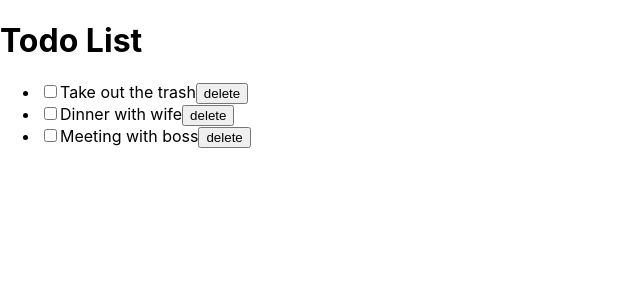
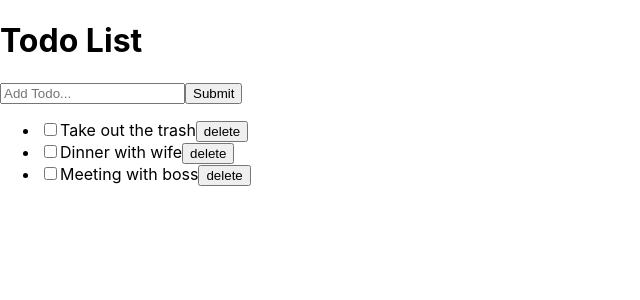
Before and after one commit to barakadanny/ToDo-App-Reactjs, a React (Create React App) app: page / in a window 1280 px wide. Shown: the top 300 px of the page, without its empty margins (0-640 px from the left). Built offline with nearby package versions, Linux system fonts and the light colour scheme.

Commit message:
Display Added todo to Dom

```diff
--- a/src/components/InputTodo.js
+++ b/src/components/InputTodo.js
@@ -1,12 +1,39 @@
 import React, { Component } from 'react';
 
-function InputTodo() {
-  return (
-    <form>
-      <input type='text' placeholder='Add Todo...' />
-      <button>Submit</button>
-    </form>
-  );
+class InputTodo extends Component {
+  state = {
+    title: '',
+  };
+
+  onChange = (e) => {
+    this.setState({
+      [e.target.name]: e.target.value,
+    });
+  };
+
+  handleSubmit = (e) => {
+    e.preventDefault();
+    console.log(this.state.title);
+    this.props.addTodoProps(this.state.title);
+    this.setState({
+      title: '',
+    });
+  };
+
+  render() {
+    return (
+      <form onSubmit={this.handleSubmit}>
+        <input
+          type='text'
+          placeholder='Add Todo...'
+          value={this.state.title}
+          name='title'
+          onChange={this.onChange}
+        />
+        <button>Submit</button>
+      </form>
+    );
+  }
 }
 
 export default InputTodo;
--- a/src/components/TodoContainer.js
+++ b/src/components/TodoContainer.js
@@ -1,6 +1,7 @@
 import React from 'react';
 import TodoList from './TodoList';
 import Header from './Header';
+import InputTodo from './InputTodo';
 
 class TodoContainer extends React.Component {
   state = {
@@ -48,14 +49,28 @@
       ],
     });
   };
+
+  addTodoItem = (title) => {
+    const newTodo = {
+      id: 4,
+      title: title,
+      completed: false,
+    };
+    this.setState({
+      todos: [...this.state.todos, newTodo],
+    });
+  };
+
   render() {
     return (
       <div className='todo-container'>
         <Header />
+        <InputTodo addTodoProps={this.addTodoItem} />
         <TodoList
           todos={this.state.todos}
           handleChangeProps={this.handleChange}
           deleteTodoProps={this.delTodo}
+          addTodoProps={this.addTodoItem}
         />
       </div>
     );
```
